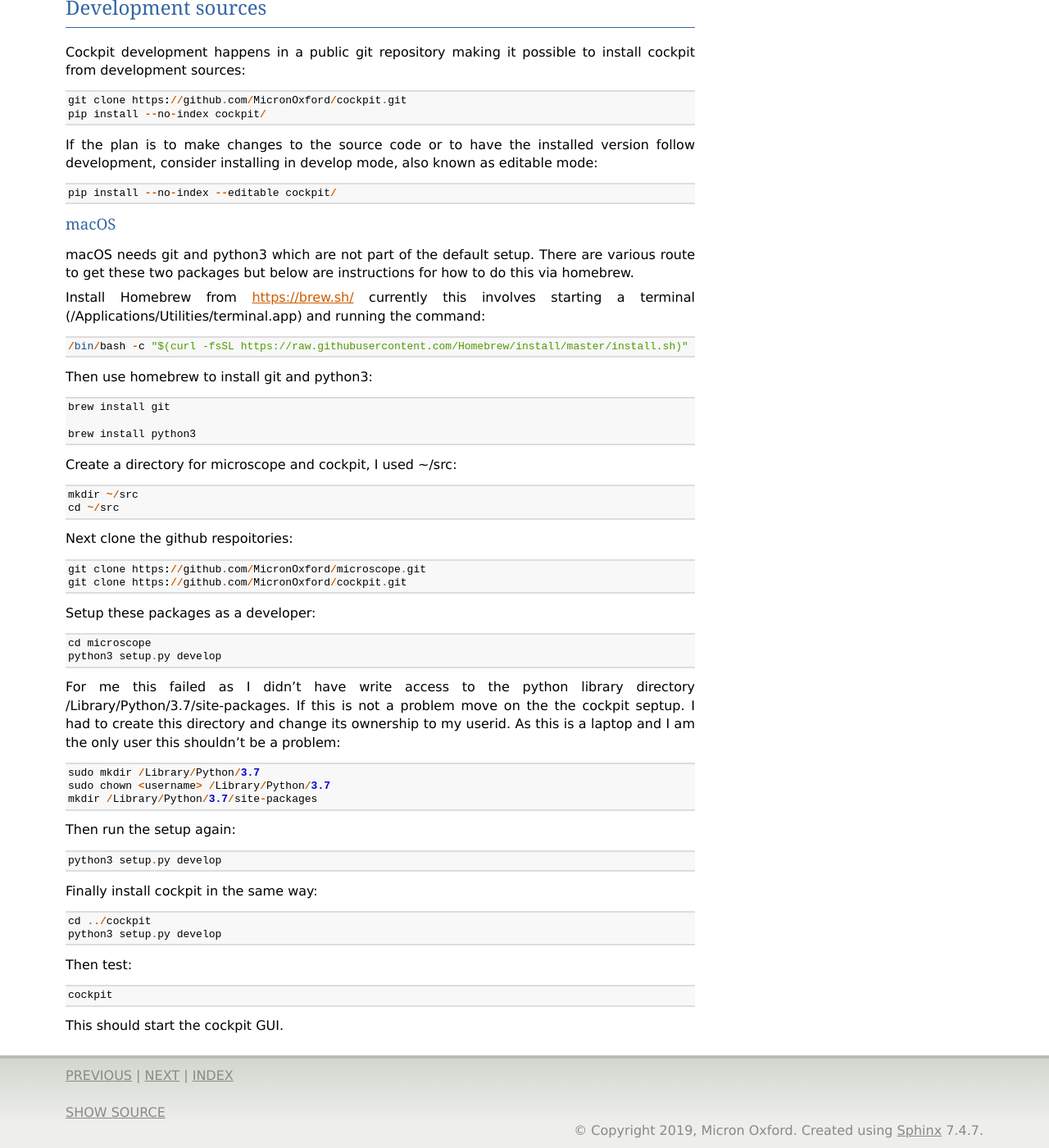
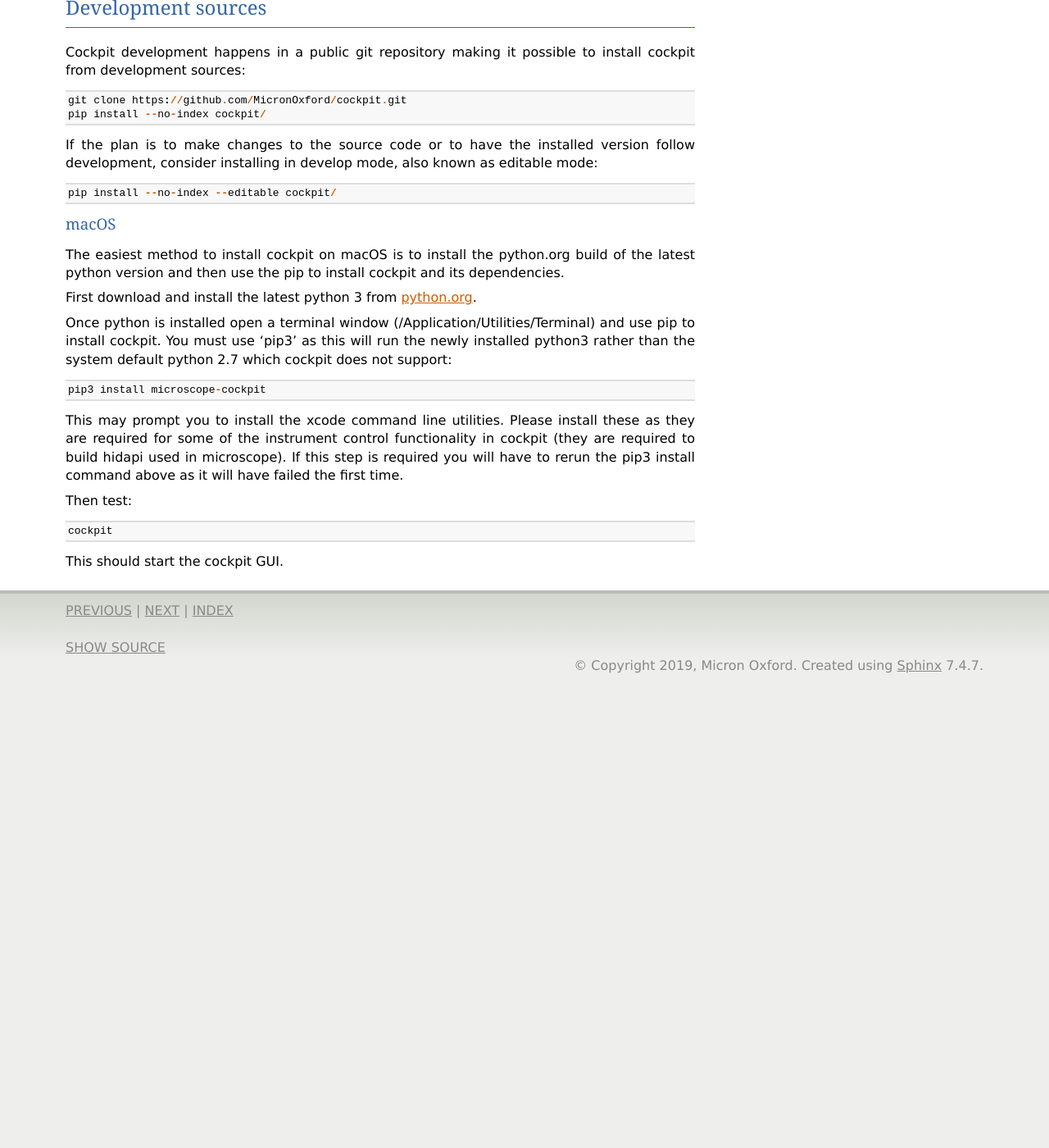
Before and after one commit to microscope-cockpit/cockpit, a Sphinx documentation site: the page built from doc/install.rst, in a window 1280 px wide and 1400 px high, scrolled down 1045 px. Shown: the whole window at 82% size. Built offline with Sphinx 7.4.7, drawn with Linux system fonts in a browser that asks for light colours; after the commit the page ends 1879 px from its top, so only the background shows below that.

Commit message:
updated macOS install instructions to be foir python.org build and not homebrew

```diff
--- a/doc/install.rst
+++ b/doc/install.rst
@@ -81,54 +81,27 @@
 macOS
 -----
 
-macOS needs git and python3 which are not part of the default
-setup. There are various route to get these two packages but below are
-instructions for how to do this via homebrew.
+The easiest method to install cockpit on macOS is to install the
+python.org build of the latest python version and then use the pip to
+install cockpit and its dependencies.
 
-Install Homebrew from https://brew.sh/ currently this involves starting
-a terminal (/Applications/Utilities/terminal.app) and running the command::
+First download and install the latest python 3 from `python.org
+<https://www.python.org/downloads/mac-osx/>`_.
 
- /bin/bash -c "$(curl -fsSL https://raw.githubusercontent.com/Homebrew/install/master/install.sh)"
+Once python is installed open a terminal window
+(/Application/Utilities/Terminal) and use pip to install
+cockpit. You must use 'pip3' as this will run the newly installed
+python3 rather than the system default python 2.7 which cockpit does
+not support::
 
-Then use homebrew to install git and python3::
+  pip3 install microscope-cockpit
 
- brew install git
-
- brew install python3
-
-Create a directory for microscope and cockpit, I used ~/src::
-
- mkdir ~/src
- cd ~/src
-
-Next clone the github respoitories::
-
- git clone https://github.com/MicronOxford/microscope.git
- git clone https://github.com/MicronOxford/cockpit.git
-
-Setup these packages as a developer::
-
- cd microscope
- python3 setup.py develop
-
-For me this failed as I didn't have write access to the python library
-directory /Library/Python/3.7/site-packages. If this is not a problem
-move on the the cockpit septup. I had to create this directory and
-change its ownership to my userid. As this is a laptop and I am the
-only user this shouldn't be a problem::
-
- sudo mkdir /Library/Python/3.7
- sudo chown <username> /Library/Python/3.7
- mkdir /Library/Python/3.7/site-packages
-
-Then run the setup again::
-
- python3 setup.py develop
-
-Finally install cockpit in the same way::
-
- cd ../cockpit
- python3 setup.py develop
+This may prompt you to install the xcode command line
+utilities. Please install these as they are required for some of the
+instrument control functionality in cockpit (they are required to
+build hidapi used in microscope). If this step is required you will
+have to rerun the pip3 install command above as it will have failed
+the first time.
 
 Then test::
 
```
